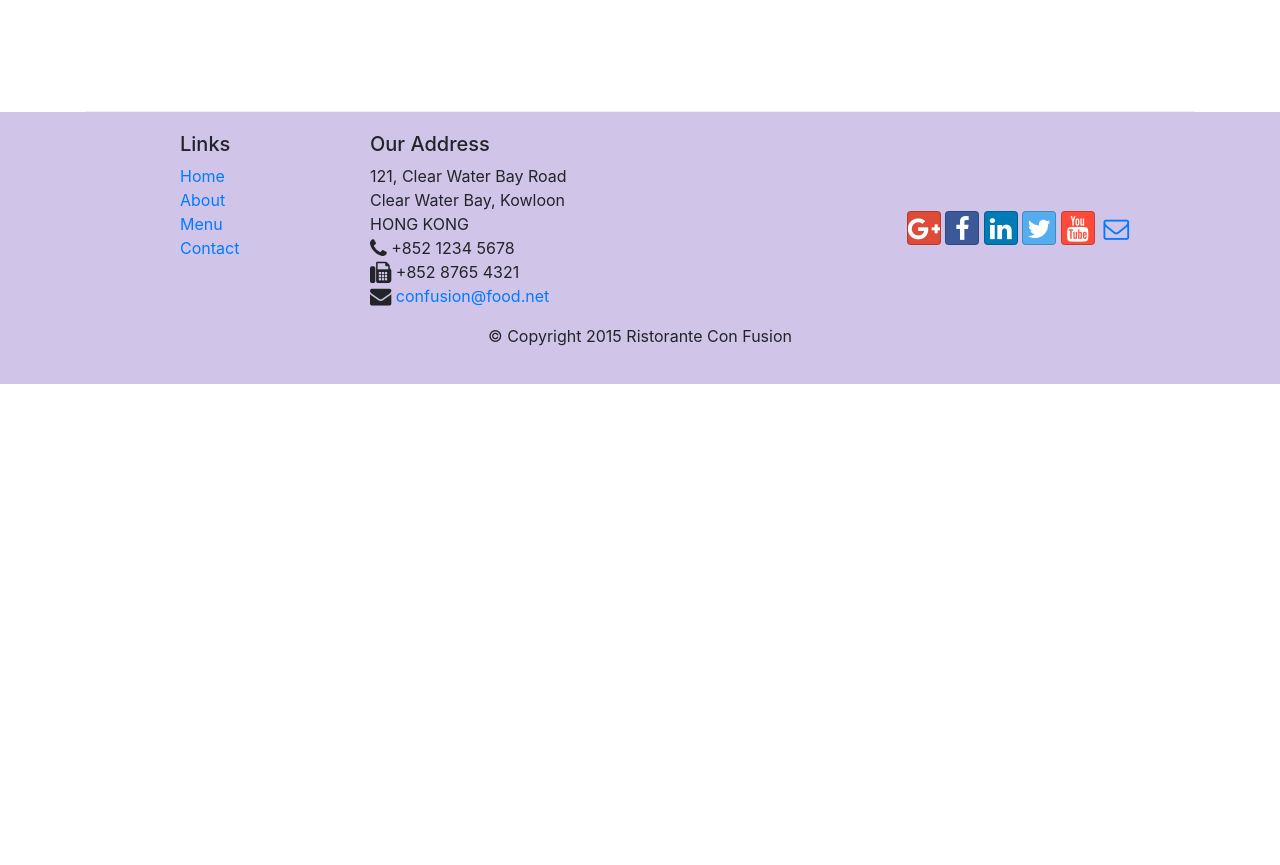
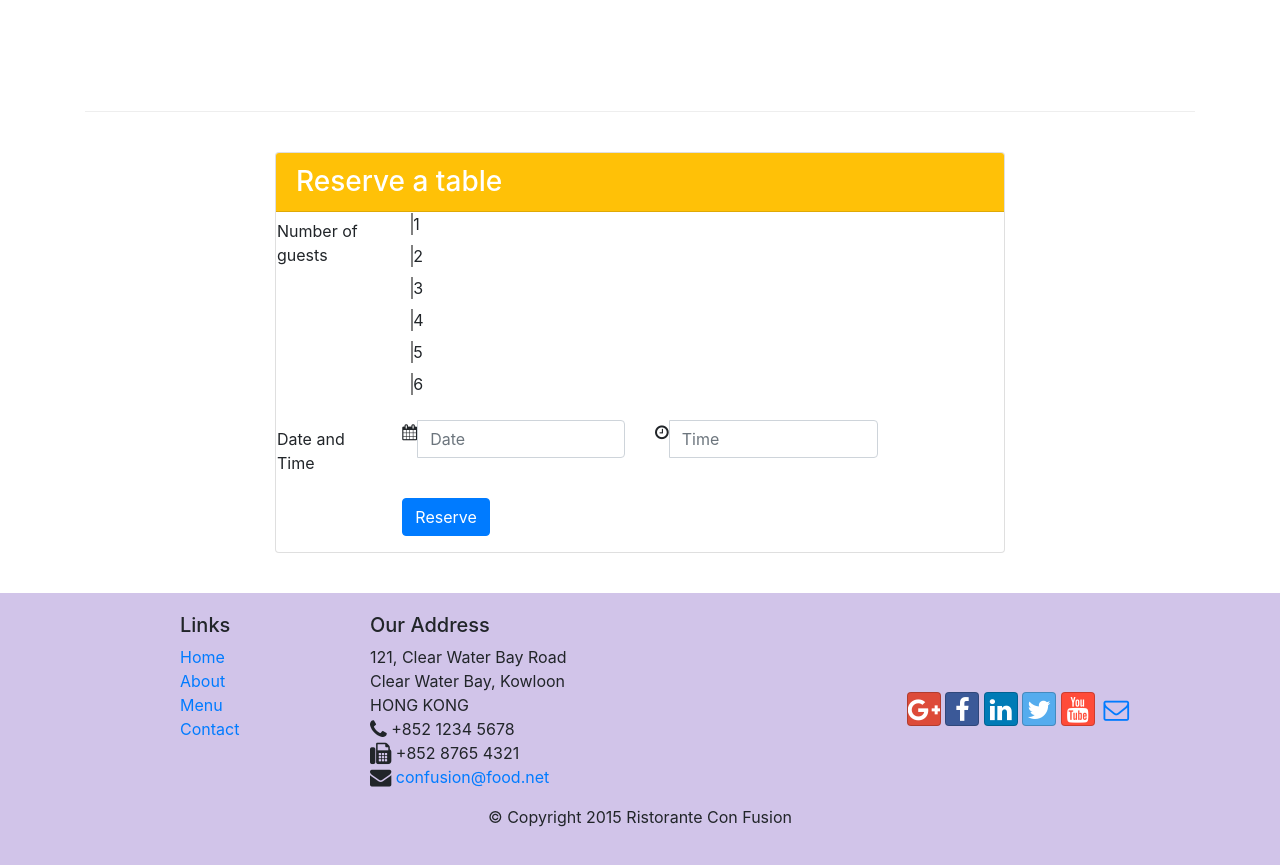
Before and after one commit to ArianeH/bootstrap_responsive-design, a website: page index.html in a window 1280 px wide. Shown: the part 1401-2266 px from the top of the page. Before the commit the page ends 1785 px from the top, so only its background shows below. Drawn offline with nearby package versions, Linux system fonts and the light colour scheme.

Commit message:
Added reservation card

```diff
--- a/css/styles.css
+++ b/css/styles.css
@@ -43,6 +43,15 @@ body {
   margin-left: 20px;
 }
 
+.card-reserve {
+  margin: 40px 0px;
+}
+
+.radio-field {
+  border: 1px solid grey;
+  background-color: transparent;
+}
+
 .address {
   font-size: 80%;
   margin: 0px;
--- a/index.html
+++ b/index.html
@@ -67,9 +67,9 @@
           <img src="../img/uthappizza.png" alt="" class="d-flex mr-3 img-thumbnail align-self-center">
           <div class="media-body">
             <h2 class="mt-0">
-            Uthappizza
-            <span class="badge badge-danger badge-popular">POPULAR</span>
-            <span class="badge badge-pill badge-default badge-price">4.99 €</span>
+              Uthappizza
+              <span class="badge badge-danger badge-popular">POPULAR</span>
+              <span class="badge badge-pill badge-default badge-price">4.99 €</span>
             </h2>
             <p>A unique combination of Indian Uthappam (pancake) and Italian pizza, topped with Cerignola olives, ripe vine cherry tomatoes, Vidalia onion, Guntur chillies and Buffalo Paneer.</p>
           </div>
@@ -84,7 +84,7 @@
       </div>
       <div class="col-sm-8 col-md-9">
         <div class="media">
-        <img src="../img/buffet.png" alt="" class="d-flex ml-3 img-thumbnail align-self-center">
+          <img src="../img/buffet.png" alt="" class="d-flex ml-3 img-thumbnail align-self-center">
           <div class="media-body">
             <h2>Weekend Grand Buffet</h2>
             <p>Featuring mouthwatering combinations with a choice of five different salads, six enticing appetizers, six main entrees and five choicest desserts. Free flowing bubbly and soft drinks. All for just $19.99 per person </p>
@@ -108,6 +108,79 @@
         </div>
       </div>
     </div>
+
+    <div class="row align-items-center">
+      <div class="col-xs-12 offset-sm-2 col-sm-8">
+        <div class="card card-reserve">
+          <h3 class="card-header bg-warning text-white">Reserve a table</h3>
+          <div class="card-block">
+            <form action="">
+              <div class="form-group row">
+                <label for="radio" class="col-md-2 col-form-label custom-control custom-radio pl-3">Number of guests</label>
+                <div class="md-10 align-self-center">
+                  <label class="custom-control custom-radio">
+                    <input id="radio1" name="radio" type="radio" class="custom-control-input">
+                    <span class="custom-control-indicator radio-field"></span>
+                    <span class="custom-control-description">1</span>
+                  </label>
+                  <label class="custom-control custom-radio">
+                    <input id="radio2" name="radio" type="radio" class="custom-control-input">
+                    <span class="custom-control-indicator radio-field"></span>
+                    <span class="custom-control-description">2</span>
+                  </label>
+                  <label class="custom-control custom-radio">
+                    <input id="radio3" name="radio" type="radio" class="custom-control-input">
+                    <span class="custom-control-indicator radio-field"></span>
+                    <span class="custom-control-description">3</span>
+                  </label>
+                  <label class="custom-control custom-radio">
+                    <input id="radio4" name="radio" type="radio" class="custom-control-input">
+                    <span class="custom-control-indicator radio-field"></span>
+                    <span class="custom-control-description">4</span>
+                  </label>
+                  <label class="custom-control custom-radio">
+                    <input id="radio5" name="radio" type="radio" class="custom-control-input">
+                    <span class="custom-control-indicator radio-field"></span>
+                    <span class="custom-control-description">5</span>
+                  </label>
+                  <label class="custom-control custom-radio">
+                    <input id="radio6" name="radio" type="radio" class="custom-control-input">
+                    <span class="custom-control-indicator radio-field"></span>
+                    <span class="custom-control-description">6</span>
+                  </label>
+                </div>
+              </div>
+
+              <div class="form-group row">
+                <label for="" class="col-md-2 col-form-label pl-3">Date and Time</label>
+
+                <div class="col-6 col-sm-5 col-md-4">
+                  <div class="input-group">
+                    <div class="input-group-addon"><i class="fa fa-calendar"></i></div>
+                    <input type="text" class="form-control" id="date" name="date" placeholder="Date">
+                  </div>
+                </div>
+                <div class="col-6 col-sm-5 col-md-4">
+                  <div class="input-group">
+                    <div class="input-group-addon"><i class="fa fa-clock-o"></i></div>
+                    <input type="text" class="form-control" id="time" name="time" placeholder="Time">
+                  </div>
+                </div>
+
+              </div>
+
+              <div class="form-group row">
+                <div class="offset-md-2 col-md-10">
+                  <button type="submit" class="btn btn-primary">Reserve</button>
+                </div>
+              </div>
+            </form>
+          </div>
+
+        </div>
+      </div>
+    </div>
+
   </div>
 
   <footer class="footer">
```
Also changed, not shown: contactus.html (+1 -1 lines).
